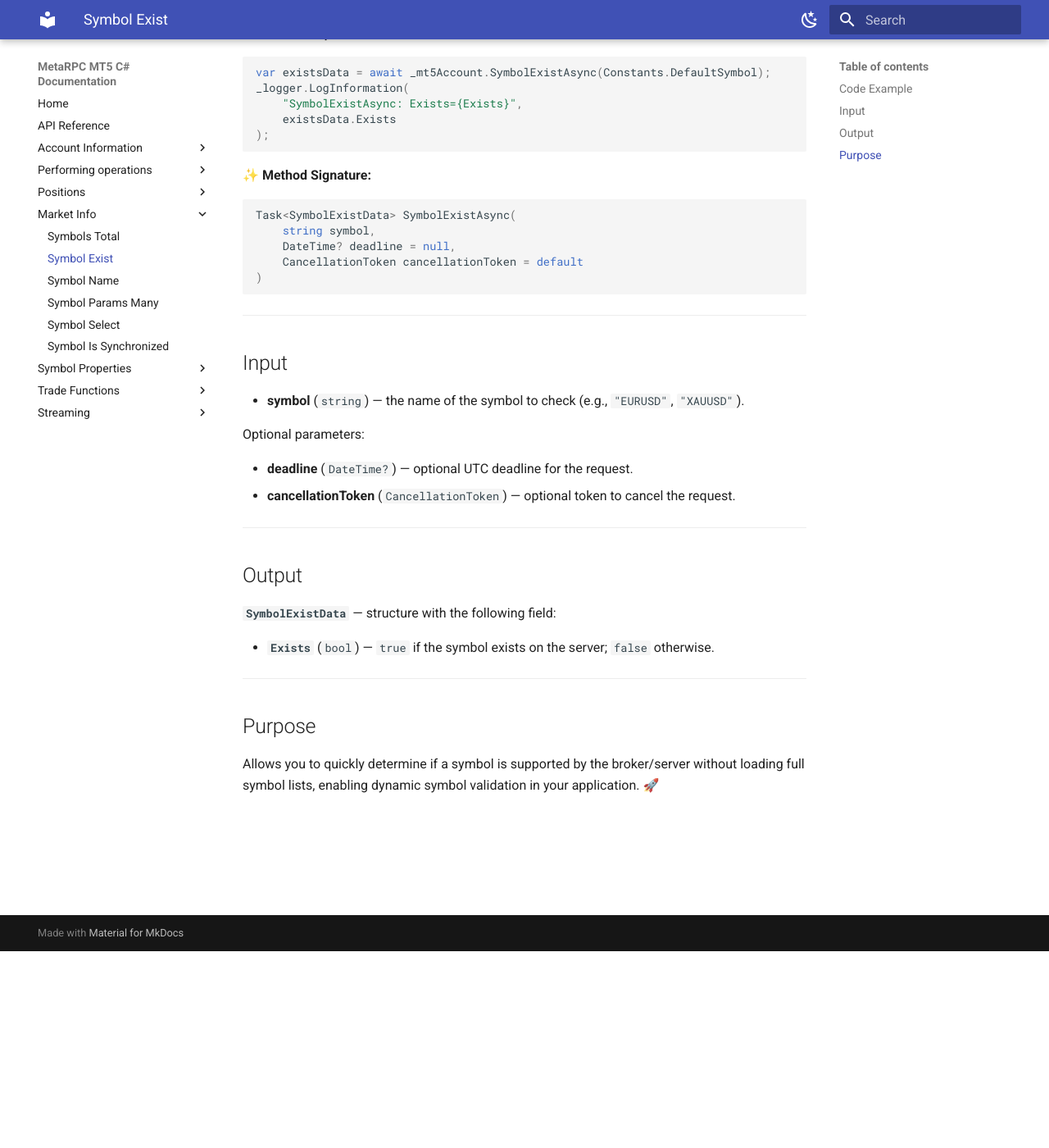
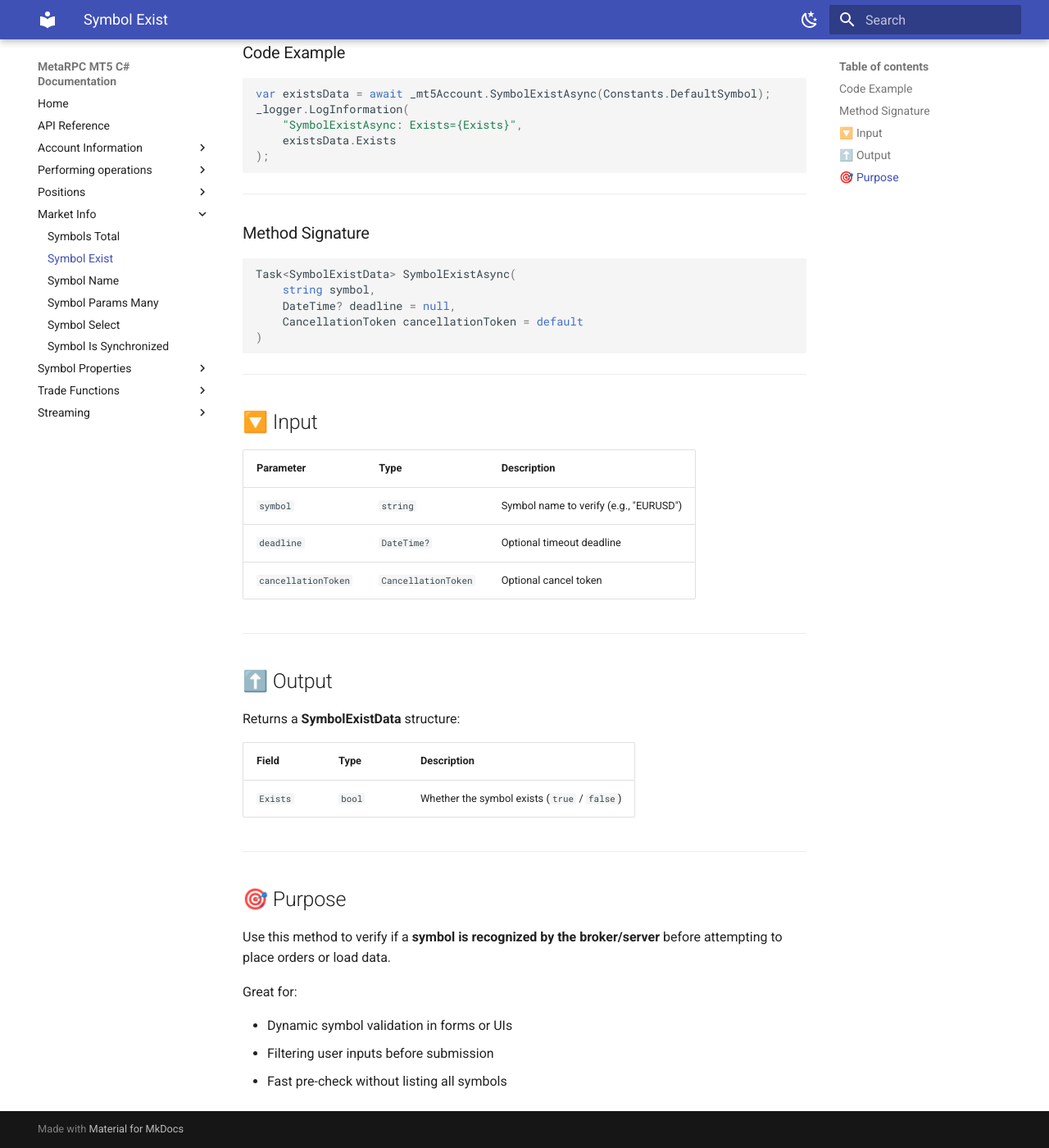
Before and after one commit to MetaRPC/CSharpMT5, an MkDocs documentation site: the page built from docs/MarketInfo/SymbolExist.md, in a window 1280 px wide and 1400 px high, scrolled down 240 px. Shown: the whole window at 82% size. Built offline with MkDocs 1.6.1 and Material for MkDocs 9.7.7, drawn with Linux system fonts in a browser that asks for light colours.

Commit message:
Update SymbolExist.md

````diff
--- a/docs/MarketInfo/SymbolExist.md
+++ b/docs/MarketInfo/SymbolExist.md
@@ -2,6 +2,8 @@
 
 > **Request:** symbol existence (`bool`) from MT5
 > Verify whether a given symbol is available on the server (standard or custom).
+
+---
 
 ### Code Example
 
@@ -13,7 +15,9 @@ _logger.LogInformation(
 );
 ```
 
-✨ **Method Signature:**
+---
+
+### Method Signature
 
 ```csharp
 Task<SymbolExistData> SymbolExistAsync(
@@ -25,25 +29,32 @@ Task<SymbolExistData> SymbolExistAsync(
 
 ---
 
-## Input
+## 🔽 Input
 
-* **symbol** (`string`) — the name of the symbol to check (e.g., `"EURUSD"`, `"XAUUSD"`).
-
-Optional parameters:
-
-* **deadline** (`DateTime?`) — optional UTC deadline for the request.
-* **cancellationToken** (`CancellationToken`) — optional token to cancel the request.
+| Parameter           | Type                | Description                            |
+| ------------------- | ------------------- | -------------------------------------- |
+| `symbol`            | `string`            | Symbol name to verify (e.g., "EURUSD") |
+| `deadline`          | `DateTime?`         | Optional timeout deadline              |
+| `cancellationToken` | `CancellationToken` | Optional cancel token                  |
 
 ---
 
-## Output
+## ⬆️ Output
 
-**`SymbolExistData`** — structure with the following field:
+Returns a **SymbolExistData** structure:
 
-* **`Exists`** (`bool`) — `true` if the symbol exists on the server; `false` otherwise.
+| Field    | Type   | Description                                  |
+| -------- | ------ | -------------------------------------------- |
+| `Exists` | `bool` | Whether the symbol exists (`true` / `false`) |
 
 ---
 
-## Purpose
+## 🎯 Purpose
 
-Allows you to quickly determine if a symbol is supported by the broker/server without loading full symbol lists, enabling dynamic symbol validation in your application. 🚀
+Use this method to verify if a **symbol is recognized by the broker/server** before attempting to place orders or load data.
+
+Great for:
+
+* Dynamic symbol validation in forms or UIs
+* Filtering user inputs before submission
+* Fast pre-check without listing all symbols
````
